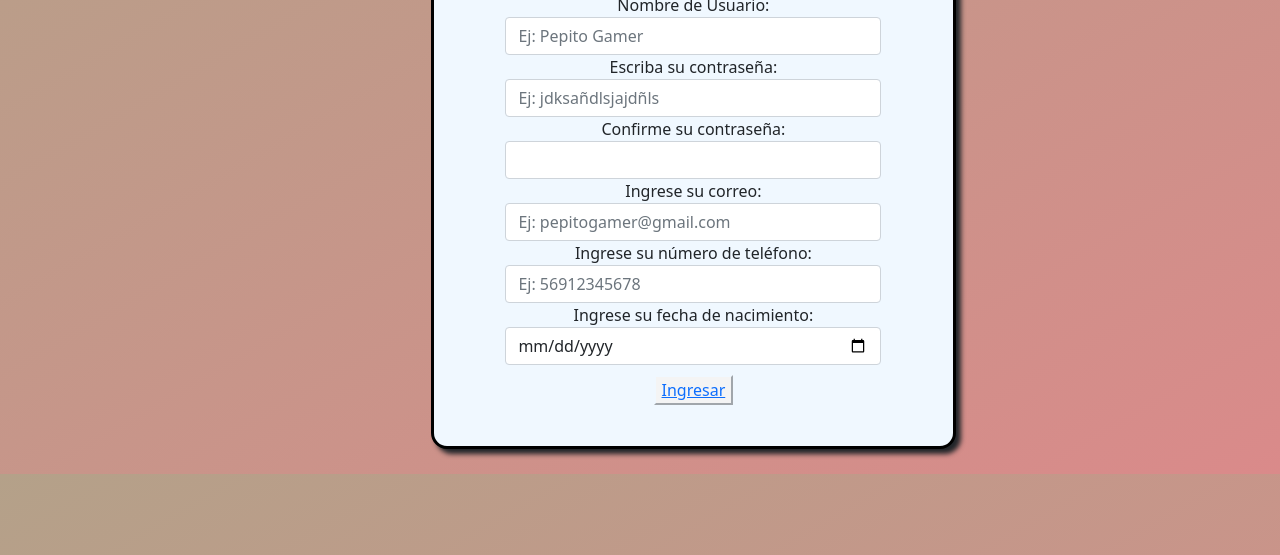
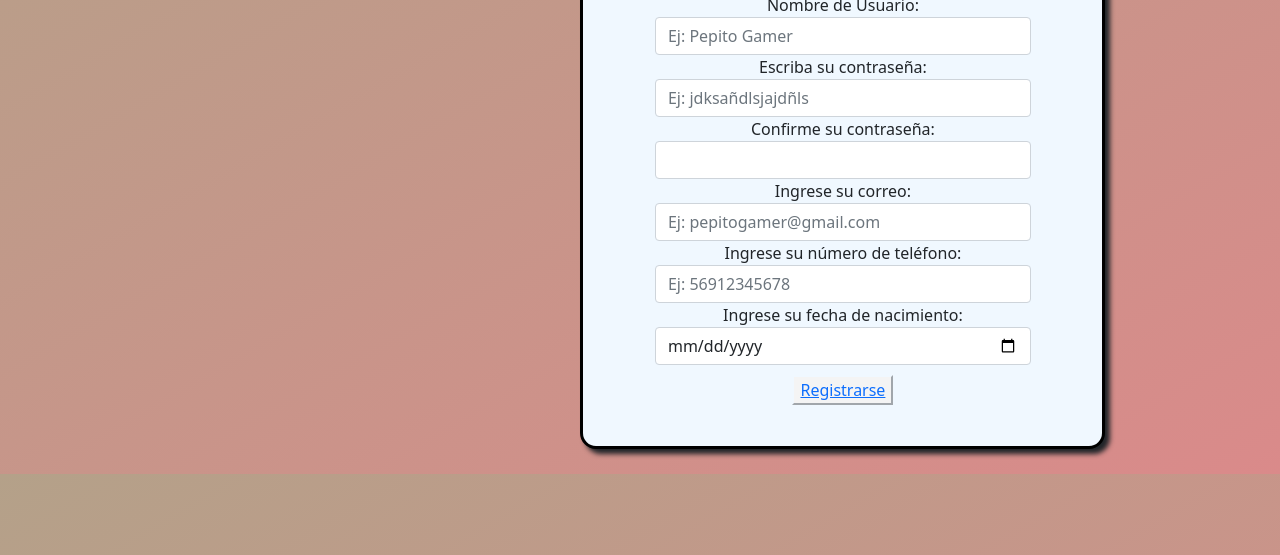
Before and after one commit to NilsonPeralta/Caso-Jardineria, a plain HTML site: page Caso_Jardineria/Registro.html in a window 1280 px wide. Shown: the part 245-800 px from the top of the page. Drawn offline with nearby package versions, Linux system fonts and the light colour scheme.

Commit message:
Centré el formulario

```diff
--- a/Caso_Jardineria/Registro.html
+++ b/Caso_Jardineria/Registro.html
@@ -27,7 +27,7 @@
                 </h2>
             </div>
     </div>
-
+    <center>
     <div class="container">
         <h3 id="Registro">Registro</h3>
         <div class="row">
@@ -67,11 +67,11 @@
                 </div>
 
                     <center>
-                    <button id="ingresar"><a href="index.html">Ingresar</a></button>
+                    <button id="ingresar"><a href="index.html">Registrarse</a></button>
                     </center>
             </form>
         </div>
     </div>
-
+    </center>
 </body>
 </html>
```
